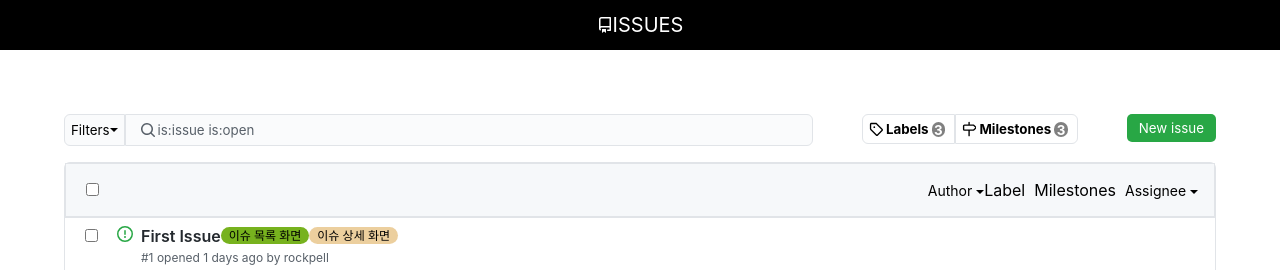
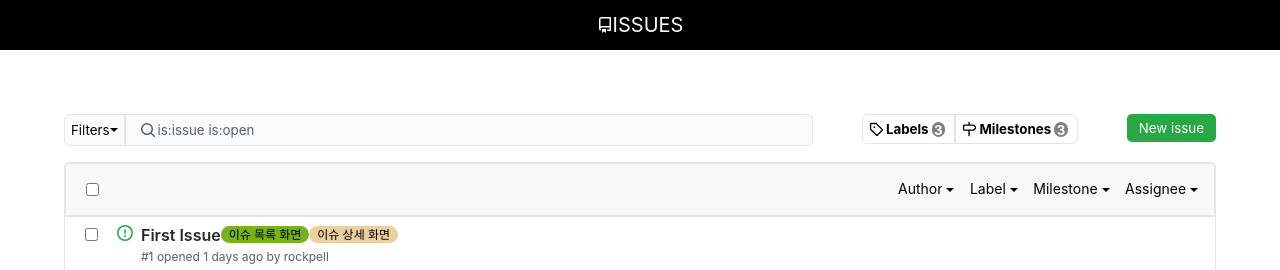
Before and after one commit to boostcamp-2020/IssueTracker-34, a React app in the folder front/: page /issue/list in a window 1280 px wide. Shown: the top 270 px of the page. Built offline with nearby package versions, Linux system fonts and the light colour scheme; the HTML template or start-up script is replaced by a standard one.

Commit message:
[Add] IssueList
Add components for view
- milestone filter button
- label filter button
- markAs button

```diff
--- a/front/src/components/IssueList.js
+++ b/front/src/components/IssueList.js
@@ -4,6 +4,9 @@ import IssueContent from './IssueContent';
 import SelectedCount from './SelectedCount';
 import AuthorFilterButton from './AuthorFilterButton';
 import AssigneeFilterButton from './AssigneeFilterButton';
+import LabelFilterButton from './LabelFilterButton';
+import MilestoneFilterButton from './MilestoneFilterButton';
+import MarkAs from './MarkAs';
 
 const IssueSection = styled.section`
   border: 1px solid #e1e4e8;
@@ -31,6 +34,9 @@ const ExtraHeader = styled.div`
 
 const RightFloatDiv = styled.div`
   float: right;
+  display: ${(props) => props.display || 'block'};
+  justify-content: ${(props) => props.justifyContent || ''};
+  width: ${(props) => props.width || 'auto'};
 `;
 
 const tempIssueData = [
@@ -98,17 +104,17 @@ const IssueList = () => {
   };
 
   const dropDownTags = (
-    <RightFloatDiv>
+    <RightFloatDiv display="flex" justifyContent="space-between" width="300px">
       <AuthorFilterButton />
-      <span>Label &nbsp;</span>
-      <span>Milestones &nbsp;</span>
+      <LabelFilterButton />
+      <MilestoneFilterButton />
       <AssigneeFilterButton />
     </RightFloatDiv>
   );
 
   const markAs = (
     <RightFloatDiv>
-      <span>Mark as</span>
+      <MarkAs />
     </RightFloatDiv>
   );
 
```
